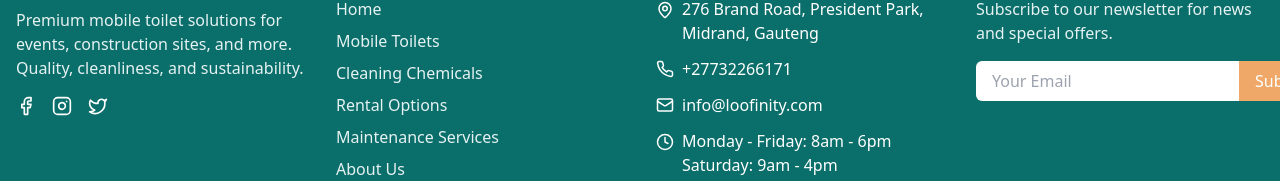
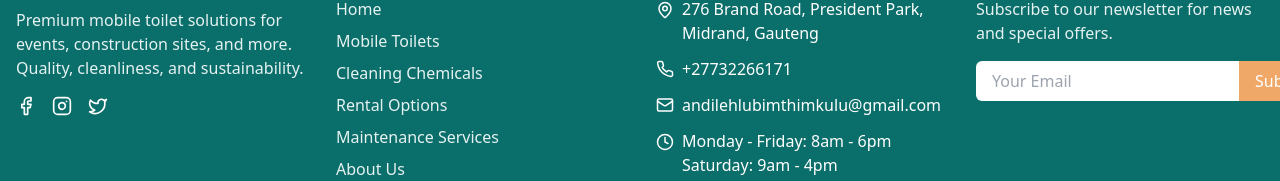
Before and after one commit to andile987/posh-potty-paradise, a React (Vite) app: page /cart in a window 1280 px wide. Shown: the part 837-1018 px from the top of the page. Built offline with nearby package versions, Linux system fonts and the light colour scheme.

Commit message:
footer_updated

```diff
--- a/src/components/layout/Footer.tsx
+++ b/src/components/layout/Footer.tsx
@@ -97,7 +97,7 @@ const Footer = () => {
               </li>
               <li className="flex items-center">
                 <Mail size={18} className="mr-2 flex-shrink-0" />
-                <span>info@loofinity.com</span>
+                <span>andilehlubimthimkulu@gmail.com</span>
               </li>
               <li className="flex items-start">
                 <Clock size={18} className="mr-2 mt-1 flex-shrink-0" />
```
